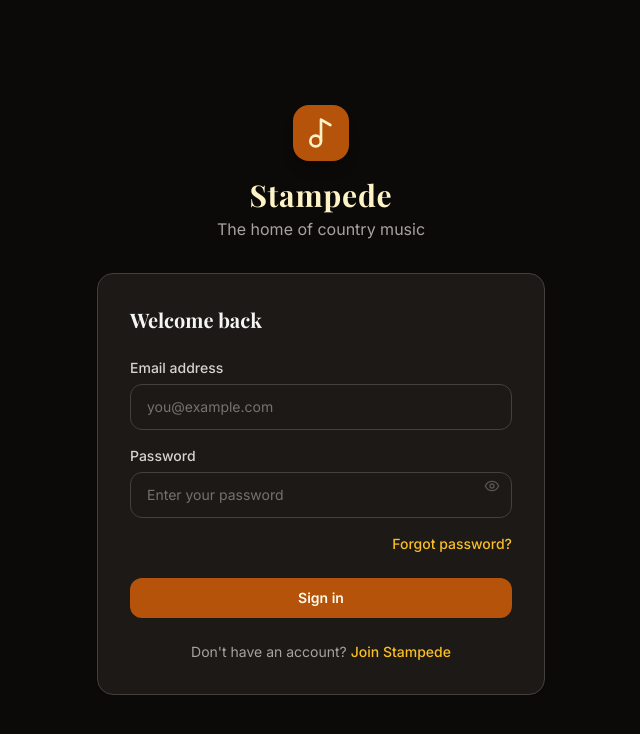
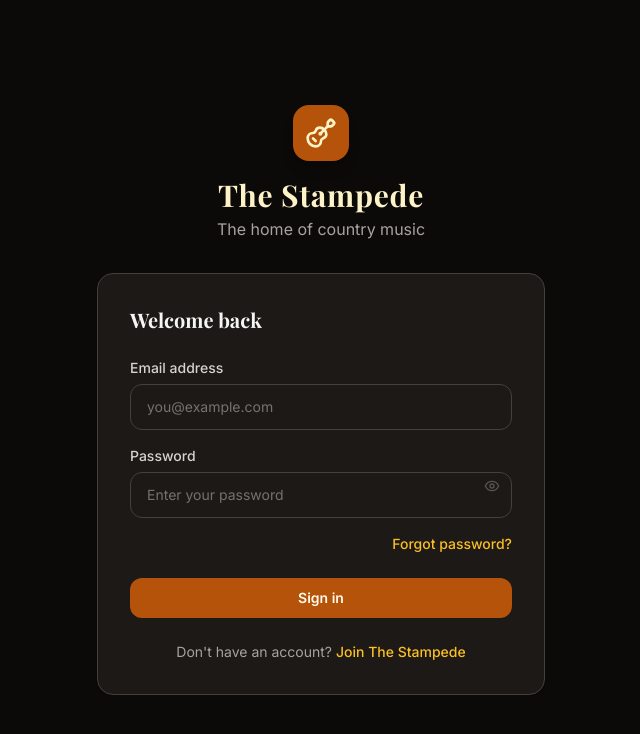
Before and after one commit to artistOS-dev/claude_stampede_fromPRD_v1, a Next.js app in the folder apps/web/: page /login in a window 1280 px wide. Shown: the top 734 px of the page, without its empty margins (319-959 px from the left). Built offline with nearby package versions, Linux system fonts and the light colour scheme; a web font is replaced by a local one.

Commit message:
Update logo to guitar icon and rename to The Stampede
Replaces the music note (Music2) icon with a Guitar across all three
logo placements (main nav, login page, signup wizard). Updates brand
text from "Stampede" to "The Stampede" throughout.

https://claude.ai/code/session_013srcVR4WwFknDyTf7eVWCX

```diff
--- a/apps/web/src/app/(auth)/login/page.tsx
+++ b/apps/web/src/app/(auth)/login/page.tsx
@@ -3,7 +3,7 @@
 import { useState } from 'react'
 import { useRouter } from 'next/navigation'
 import Link from 'next/link'
-import { Eye, EyeOff, Music2, AlertCircle } from 'lucide-react'
+import { Eye, EyeOff, Guitar, AlertCircle } from 'lucide-react'
 import { createClient } from '@/lib/supabase/client'
 import Button from '@/components/ui/Button'
 import Input from '@/components/ui/Input'
@@ -54,9 +54,9 @@ export default function LoginPage() {
         {/* Logo */}
         <div className="text-center mb-8">
           <div className="inline-flex items-center justify-center w-14 h-14 rounded-2xl bg-amber-700 mb-4 shadow-lg">
-            <Music2 className="w-8 h-8 text-amber-100" />
+            <Guitar className="w-8 h-8 text-amber-100" />
           </div>
-          <h1 className="text-3xl font-bold font-display text-amber-100 tracking-wide">Stampede</h1>
+          <h1 className="text-3xl font-bold font-display text-amber-100 tracking-wide">The Stampede</h1>
           <p className="text-stone-400 mt-1">The home of country music</p>
         </div>
 
@@ -128,7 +128,7 @@ export default function LoginPage() {
           <p className="text-center text-sm text-stone-400 mt-6">
             Don&apos;t have an account?{' '}
             <Link href="/signup" className="text-amber-400 hover:text-amber-300 font-medium transition-colors">
-              Join Stampede
+              Join The Stampede
             </Link>
           </p>
         </div>
--- a/apps/web/src/app/(main)/layout.tsx
+++ b/apps/web/src/app/(main)/layout.tsx
@@ -35,14 +35,20 @@ export default async function MainLayout({
             <div className="w-8 h-8 rounded-lg bg-amber-700 flex items-center justify-center shadow-md group-hover:bg-amber-600 transition-colors">
               <svg
                 className="w-5 h-5 text-amber-100"
-                fill="currentColor"
-                viewBox="0 0 20 20"
+                fill="none"
+                stroke="currentColor"
+                strokeWidth="1.75"
+                strokeLinecap="round"
+                strokeLinejoin="round"
+                viewBox="0 0 24 24"
                 aria-hidden="true"
               >
-                <path d="M18 3a1 1 0 00-1.196-.98l-10 2A1 1 0 006 5v9.114A4.369 4.369 0 005 14c-1.657 0-3 .895-3 2s1.343 2 3 2 3-.895 3-2V7.82l8-1.6v5.894A4.37 4.37 0 0015 12c-1.657 0-3 .895-3 2s1.343 2 3 2 3-.895 3-2V3z" />
+                <path d="M9 18V5l12-2v13" />
+                <circle cx="6" cy="18" r="3" />
+                <circle cx="18" cy="16" r="3" />
               </svg>
             </div>
-            <span className="text-lg font-bold font-display text-amber-100 tracking-wide">Stampede</span>
+            <span className="text-lg font-bold font-display text-amber-100 tracking-wide">The Stampede</span>
           </a>
 
           <nav className="flex items-center gap-1">
--- a/apps/web/src/components/signup/SignupWizard.tsx
+++ b/apps/web/src/components/signup/SignupWizard.tsx
@@ -2,7 +2,7 @@
 
 import { useState, useEffect, useCallback } from 'react'
 import { useRouter } from 'next/navigation'
-import { Music2 } from 'lucide-react'
+import { Guitar } from 'lucide-react'
 import { createClient } from '@/lib/supabase/client'
 import ProgressBar from './ProgressBar'
 import Step1Credentials from './Step1Credentials'
@@ -239,9 +239,9 @@ export default function SignupWizard({
       <header className="bg-stone-900 border-b border-stone-800 py-4 px-4 sm:px-6">
         <div className="max-w-lg mx-auto flex items-center gap-2">
           <div className="w-8 h-8 rounded-lg bg-amber-500 flex items-center justify-center" aria-hidden="true">
-            <Music2 className="w-4 h-4 text-white" />
+            <Guitar className="w-4 h-4 text-white" />
           </div>
-          <span className="text-base font-bold text-white">Stampede</span>
+          <span className="text-base font-bold text-white">The Stampede</span>
           {entryPoint && (
             <span className="ml-auto text-xs text-stone-600">
               via {entryPoint}
```
